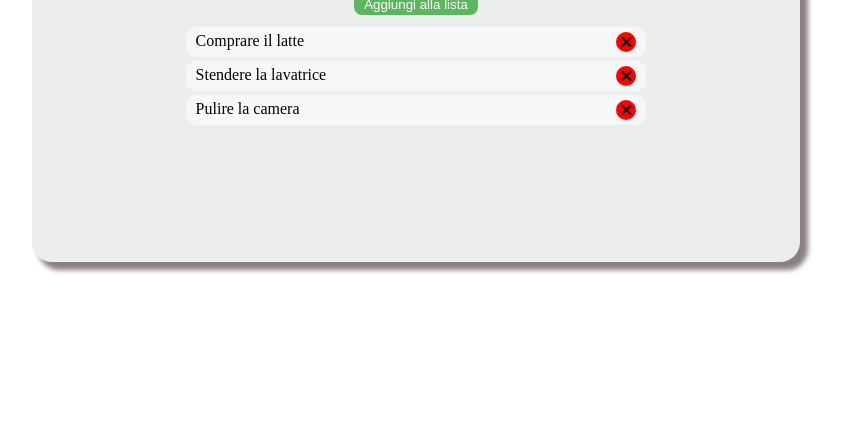
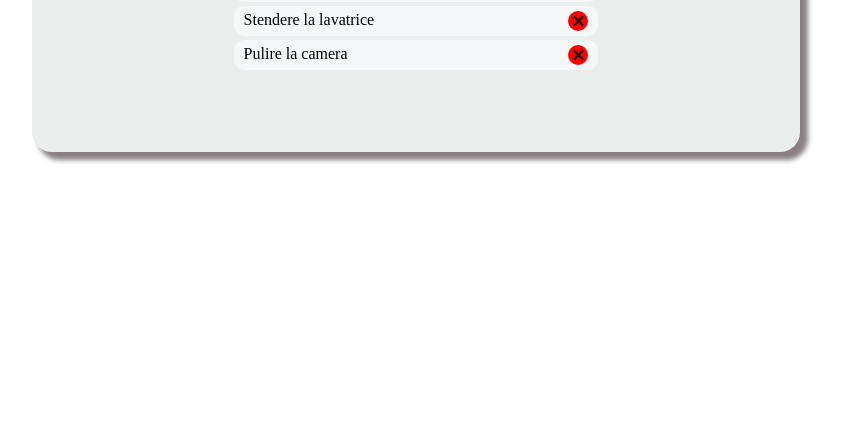
Before and after one commit to Stino01/vue-todolist, a plain HTML site: page index.html in a window 1280 px wide. Shown: the part 378-800 px from the top of the page, without its empty margins (224-1066 px from the left). Drawn offline with nearby package versions, Linux system fonts and the light colour scheme.

Commit message:
add miglioramenti

```diff
--- a/index.html
+++ b/index.html
@@ -15,8 +15,8 @@
         <input @keyup.enter="add" type="text" ref="value" v-model="nuovoObj">
         <button @click="add">Aggiungi alla lista</button>
         <ul>
-            <li :class="{'line' : obj.check}" v-for="(obj, index) in oggetti">
-                <span @click="obj.check = !obj.check">{{obj.text}}</span>
+            <li v-for="(obj, index) in oggetti">
+                <span @click="obj.check = !obj.check" :class="{'line' : obj.check}">{{obj.text}}</span>
                 <i @click="remove(index)" class="fa-solid fa-xmark"></i>
             </li>
         </ul>
--- a/style.css
+++ b/style.css
@@ -15,11 +15,11 @@ body {
 
 #app {
     width: 60vw;
-    height: 60vh;
     margin: 20vh auto;
     background-color: #EBEEEC;
     box-shadow: 7px 7px 5px 1px #8A8083;
     border-radius: 20px;
+    padding: 10vh;
     display: flex;
     flex-flow: column nowrap;
     justify-content: center;
```
